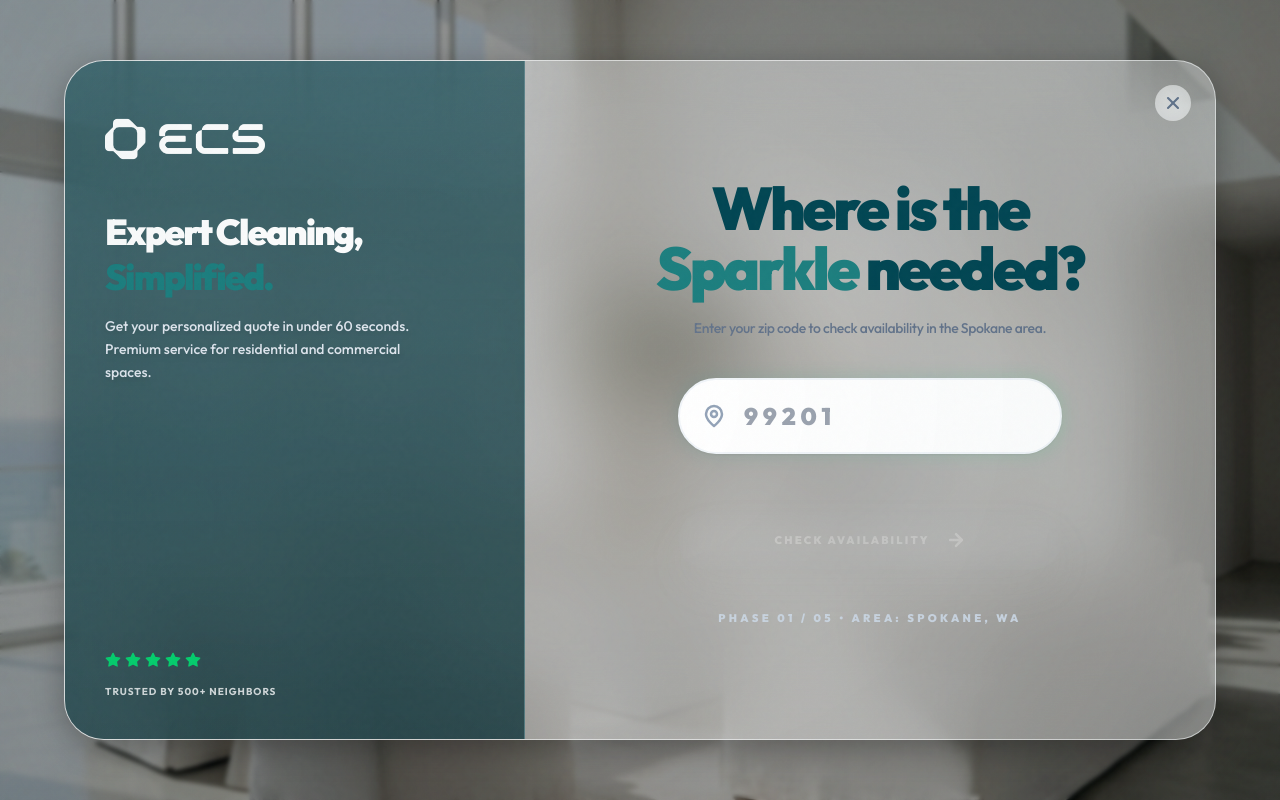
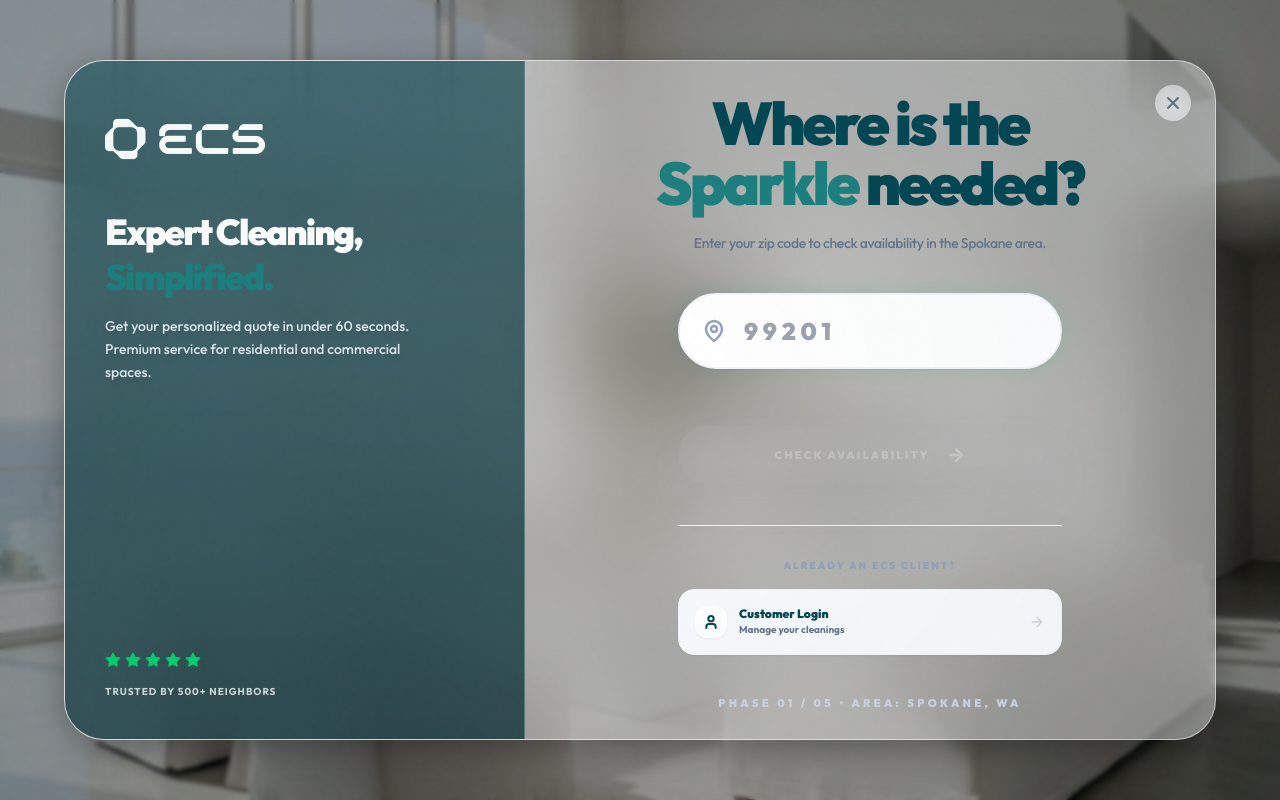
Before and after one commit to renatoquerales28-byte/extreme-cleaning-next, a Next.js app: page /quote in a window 1280 px wide. Built offline with nearby package versions, Linux system fonts and the light colour scheme.

Commit message:
fix: add solid background color to quote page to prevent scroll gaps

```diff
--- a/src/app/quote/page.tsx
+++ b/src/app/quote/page.tsx
@@ -5,7 +5,7 @@ import { Star } from "lucide-react";
 
 export default function QuotePage() {
     return (
-        <div className="min-h-[100dvh] w-full flex items-center justify-center p-4 md:p-8 overflow-y-auto relative selection:bg-accent selection:text-white">
+        <div className="min-h-[100dvh] w-full flex items-center justify-center p-4 md:p-8 overflow-y-auto relative selection:bg-accent selection:text-white bg-brand-dark">
             {/* Background Image */}
             <div className="absolute inset-0 z-0">
                 <Image
--- a/src/components/wizard/steps/ZipStep.tsx
+++ b/src/components/wizard/steps/ZipStep.tsx
@@ -3,7 +3,7 @@
 import React from "react";
 import { useFormContext } from "react-hook-form";
 import { type WizardData } from "@/lib/schemas/wizard";
-import { ArrowRight, MapPin } from "lucide-react";
+import { ArrowRight, MapPin, User } from "lucide-react";
 
 interface ZipStepProps {
     onNext: () => void;
@@ -16,7 +16,7 @@ export default function ZipStep({ onNext }: ZipStepProps) {
     const isValidZip = zipCode?.length === 5 && /^\d+$/.test(zipCode);
 
     return (
-        <div className="flex flex-col items-center justify-center gap-10 text-center py-4 antialiased">
+        <div className="flex flex-col items-center justify-center gap-8 md:gap-10 text-center py-4 antialiased">
             <div className="space-y-4">
                 <h2 className="text-3xl md:text-6xl font-black tracking-tighter text-brand-dark leading-[0.85] py-1">
                     Where is the <br />
@@ -52,6 +52,21 @@ export default function ZipStep({ onNext }: ZipStepProps) {
                 </button>
             </div>
 
+            {/* Existing Clients Section */}
+            <div className="pt-8 border-t border-slate-100 w-full max-w-sm">
+                <p className="text-[10px] font-black uppercase tracking-[0.2em] text-slate-400 mb-4">Already an ECS Client?</p>
+                <div className="flex items-center justify-between p-4 bg-slate-50 rounded-2xl border border-slate-100 hover:border-brand-light/30 transition-all group cursor-pointer shadow-sm">
+                    <div className="flex items-center gap-3">
+                        <div className="p-2 bg-white rounded-xl shadow-sm"><User size={16} className="text-brand-dark" strokeWidth={3} /></div>
+                        <div className="text-left">
+                            <p className="text-xs font-black text-brand-dark">Customer Login</p>
+                            <p className="text-[10px] text-slate-500 font-bold">Manage your cleanings</p>
+                        </div>
+                    </div>
+                    <ArrowRight size={16} className="text-slate-300 group-hover:text-brand-light transition-colors" />
+                </div>
+            </div>
+
             <p className="text-[11px] font-black uppercase tracking-[0.3em] text-slate-300">
                 Phase 01 / 05 • Area: Spokane, WA
             </p>
```
